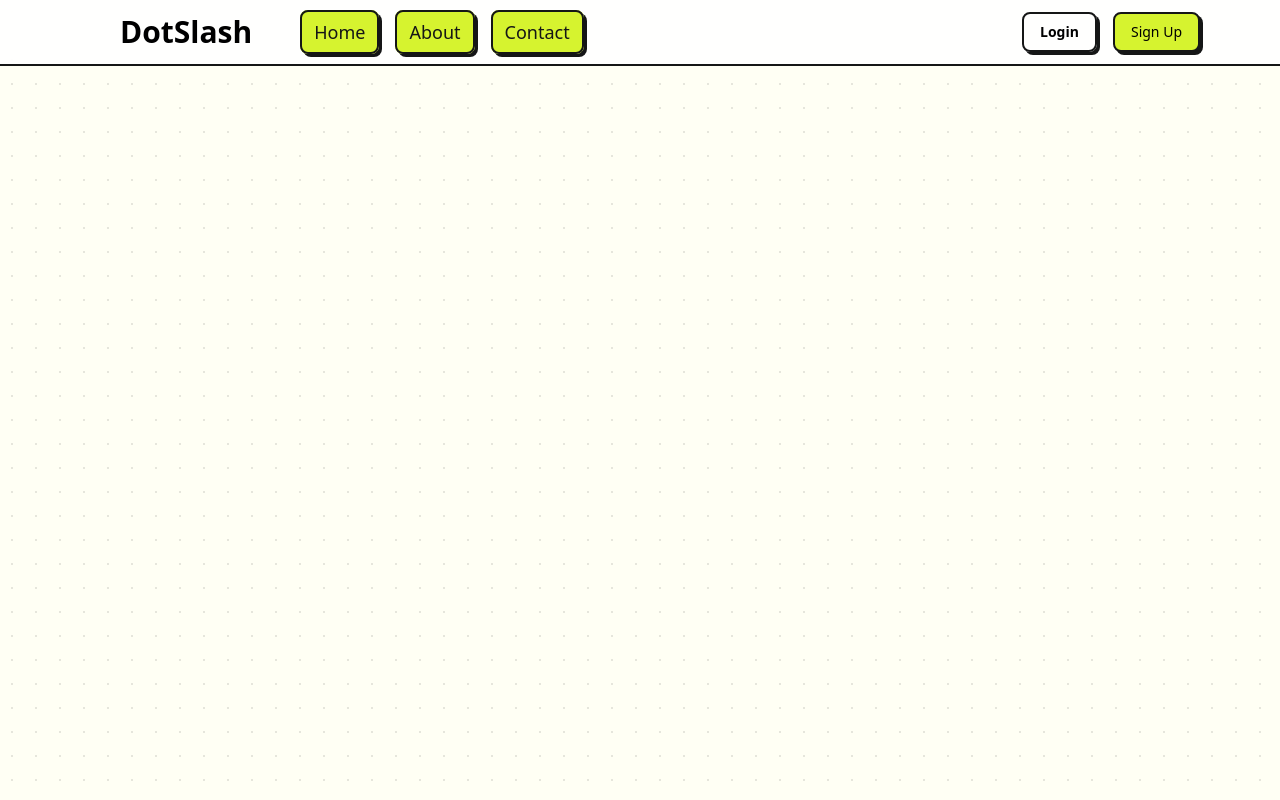
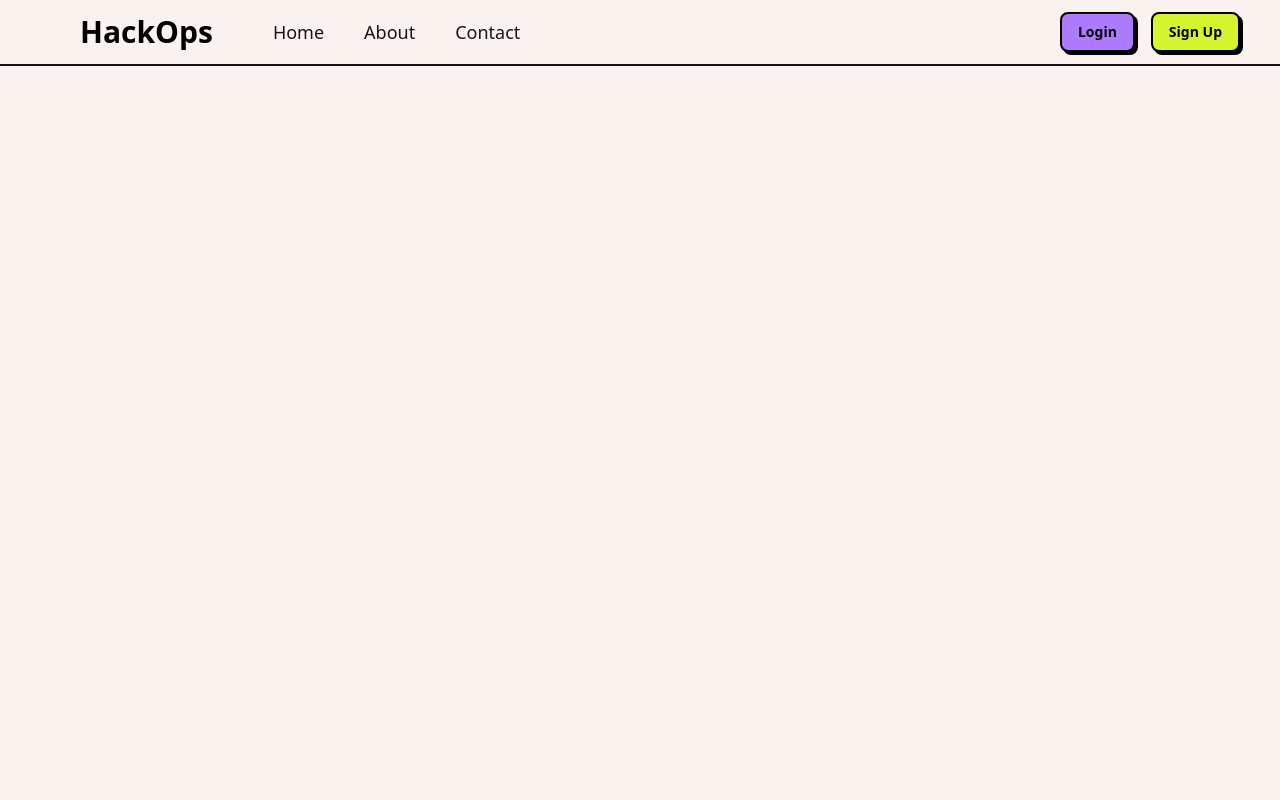
Before and after one commit to vasusadariya/dot-slash, a Next.js app: page / in a window 1280 px wide. Built offline with nearby package versions, Linux system fonts and the light colour scheme.

Commit message:
new navbar design

```diff
--- a/app/globals.css
+++ b/app/globals.css
@@ -3,5 +3,5 @@
 @tailwind utilities;
 
 body{
-    background-color:#FFFFF4;
+    background-color:#f9f2ef;
 }
--- a/components/Navbar.tsx
+++ b/components/Navbar.tsx
@@ -1,53 +1,47 @@
 import Link from "next/link";
 
 export default function Navbar() {
-    return <div>
-        <nav className="fixed top-0 left-0 right-0 z-50 bg-[#FFFFFFE6] backdrop-blur-md border-b-2 border-[#151616]">
-            <div className="">
+    return (
+        <div className="min-h-screen bg-[#f9f2ef]">
+            <nav className="fixed top-0 left-0 right-0 z-50 bg-[#f9f2ef] backdrop-blur-md border-b-2 border-[#151616]">
+                <div>
                     <div className="flex justify-between items-center h-16">
                         <div className="flex items-center gap-4">
                             <div>
-                            <Link href="/" className="flex items-center ml-20">
-                                <span className="ml-10 font-bold text-black text-3xl">DotSlash</span>
+                                <Link href="/" className="flex items-center ml-10">
+                                    <span className="ml-10 font-bold text-black text-3xl">HackOps</span>
                                 </Link>
                             </div>
-                        <div className="ml-5 px-3 py-2 flex items-center gap-4">
+                            <div className="ml-5 px-3 py-2 flex justify-items-end gap-4">
                                 <div className="transform transition duration-100 ease-in-out hover:scale-100">
-                                <Link href="/" className="font-medium text-lg text-[#151616] hover:bg-[#D6F34C] px-3 py-2 rounded-lg rounded-lg bg-[#D6F32F] border-2 border-[#151616] shadow-[3px_3px_0px_0px_#151616] hover:shadow-[1px_1px_0px_0px_#151616] hover:translate-x-[2px] hover:translate-y-[2px] transition-all">
+                                    <Link href="/" className="font-medium text-lg text-[#151616] hover:bg-[#fae8a4] px-3 py-2 hover:rounded-lg">
                                         Home
                                     </Link>
                                 </div>
                                 <div className="transform transition duration-100 ease-in-out hover:scale-100">
-                                <Link href="/about" className="font-medium text-lg text-[#151616] hover:bg-[#D6F34C] px-3 py-2 rounded-lg rounded-lg bg-[#D6F32F] border-2 border-[#151616] shadow-[3px_3px_0px_0px_#151616] hover:shadow-[1px_1px_0px_0px_#151616] hover:translate-x-[2px] hover:translate-y-[2px] transition-all">
+                                    <Link href="/about" className="font-medium text-lg text-[#151616] hover:bg-[#fae8a4] px-3 py-2 hover:rounded-lg">
                                         About
                                     </Link>
                                 </div>
                                 <div className="transform transition duration-100 ease-in-out hover:scale-100">
-                                <Link href="/contact" className="font-medium text-lg text-[#151616] hover:bg-[#D6F34C] px-3 py-2 rounded-lg rounded-lg bg-[#D6F32F] border-2 border-[#151616] shadow-[3px_3px_0px_0px_#151616] hover:shadow-[1px_1px_0px_0px_#151616] hover:translate-x-[2px] hover:translate-y-[2px] transition-all">
+                                    <Link href="/contact" className="font-medium text-lg text-[#151616] hover:bg-[#fae8a4] px-3 py-2 hover:rounded-lg">
                                         Contact
                                     </Link>
                                 </div>
                             </div>
                         </div>
-                    <div className="flex items-center gap-4 mr-20">
-                        <button className=" px-4 py-2 rounded-lg border-2 border-[#151616] hover:bg-[#D6F32F]/10
-                      text-sm font-bold text-black shadow-[3px_3px_0px_0px_#151616] hover:shadow-[1px_1px_0px_0px_#151616]
+                        <div className="flex items-center gap-4 mr-10">
+                            <button className=" px-4 py-2 rounded-lg border-2 border-[#000000] bg-[#ae7aff]
+                      text-sm font-semibold text-black shadow-[3px_3px_0px_0px_#000000] hover:shadow-[1px_1px_0px_0px_#000000]
                       hover:translate-x-[2px] hover:translate-y-[2px] transition-all"
                             >Login</button>
-                        <button className="text-black px-4 py-2 rounded-lg bg-[#D6F32F] border-2 border-[#151616]
-                      shadow-[3px_3px_0px_0px_#151616] hover:shadow-[1px_1px_0px_0px_#151616]
-                      hover:translate-x-[2px] hover:translate-y-[2px] transition-all text-sm font-medium"
+                            <button className="text-black px-4 py-2 rounded-lg bg-[#D6F32F] border-2 border-[#000000]
+                      shadow-[3px_3px_0px_0px_#000000] hover:shadow-[1px_1px_0px_0px_#000000]
+                      hover:translate-x-[2px] hover:translate-y-[2px] transition-all text-sm font-semibold"
                             >Sign Up</button>
                         </div>
                     </div>
                 </div>
             </nav>
-        <div className="min-h-screen bg-[#FFFFF4]"
-            style={{
-                backgroundImage: "radial-gradient(rgb(21, 22, 22) 1px, transparent 1px)",
-                backgroundSize: "24px 24px",
-                opacity: 0.1,
-            }}>
-        </div>
-    </div>
+        </div>)
 }
```
Lines whose indentation alone changed are shown as unchanged.
